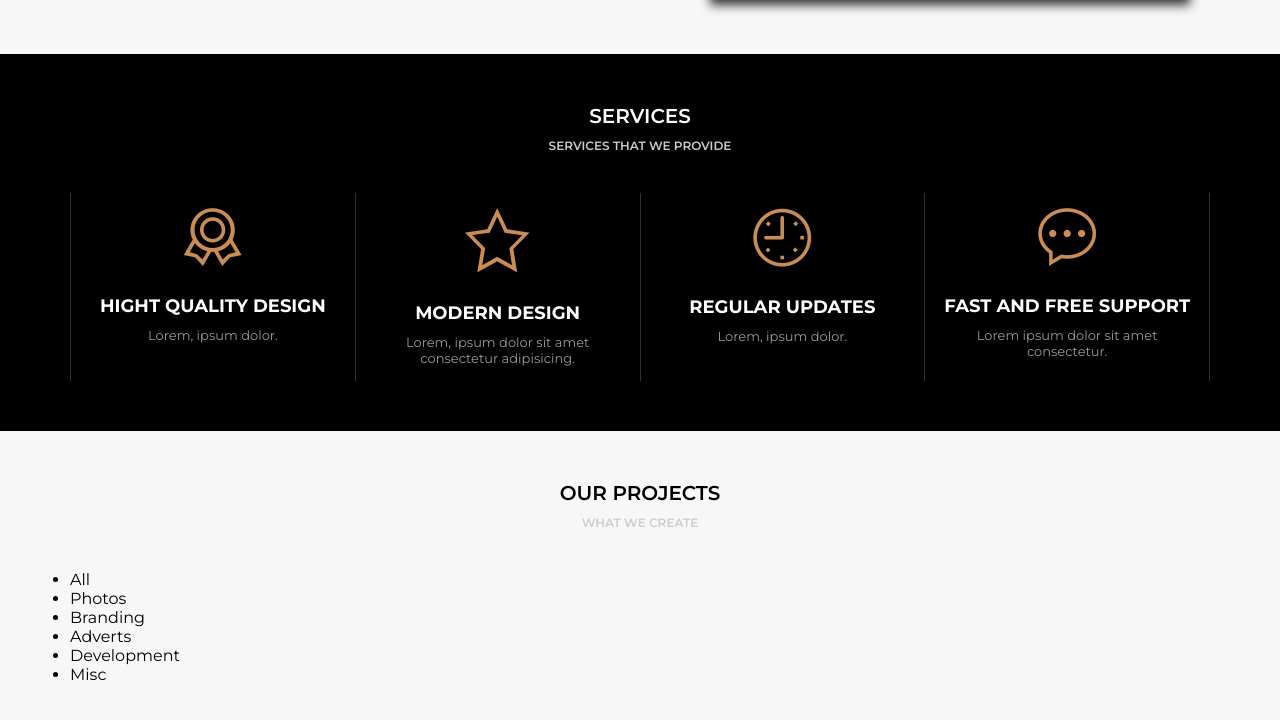
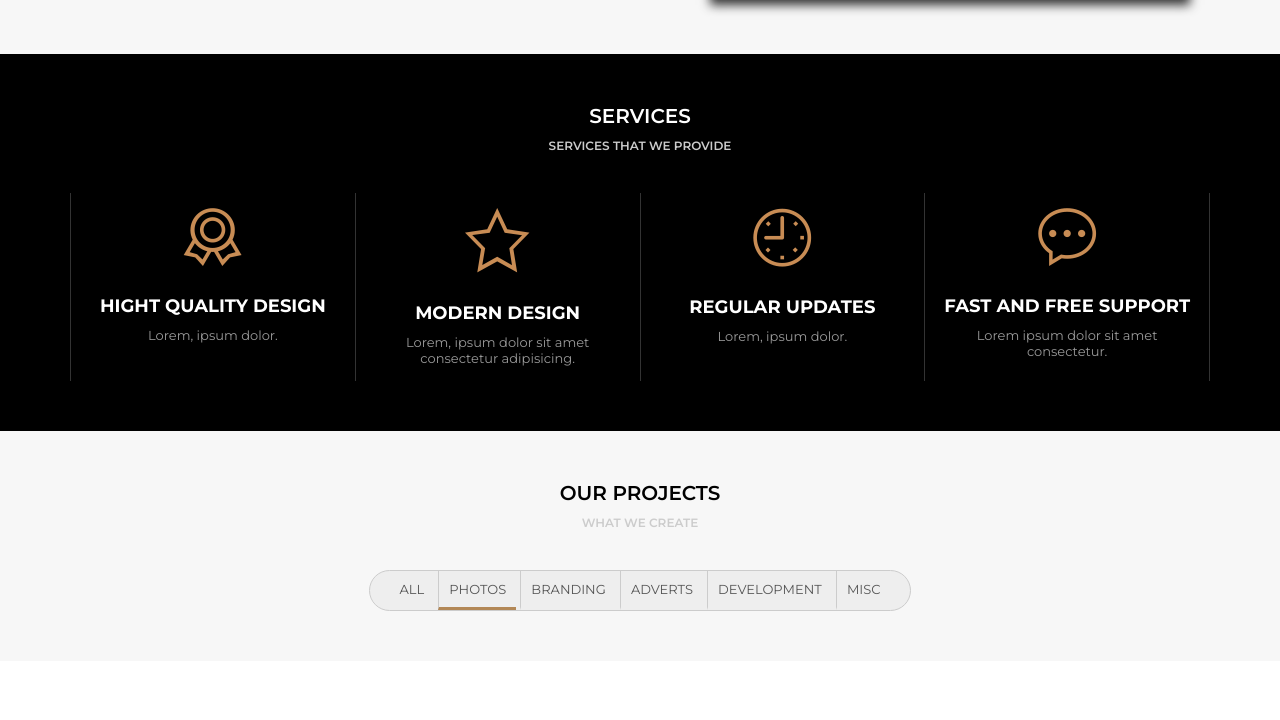
Before and after one commit to DevFernandoNunes/Projeto-Awax, a website: page home.html in a window 1280 px wide. Shown: the part 1239-1959 px from the top of the page. After the commit the page ends 1900 px from the top, so only its background shows below. Drawn offline with Linux system fonts and the light colour scheme.

Commit message:
Update files

```diff
--- a/assets/css/style.css
+++ b/assets/css/style.css
@@ -272,3 +272,54 @@ header {
   font-size: 13px;
   color: #999;
 }
+
+.section-projects {
+  display: flex;
+  flex-direction: column;
+  align-items: center;
+}
+
+.section-projects--filters {
+  border: 1px solid #ccc;
+  background-color: #eee;
+  border-radius: 30px;
+  display: inline-block;
+  padding: 0 20px;
+}
+
+.section-projects--filters ul,
+.section-projects--filters li {
+  list-style: none;
+}
+
+.section-projects--filters li {
+  display: inline-block;
+  padding: 10px;
+  text-transform: uppercase;
+  font-size: 13px;
+  border-left: 1px solid #ccc;
+  color: #555;
+  border-bottom: 3px solid #eee;
+  text-decoration: none;
+}
+
+.section-projects--filters li:hover {
+  display: inline-block;
+  padding: 10px;
+  text-transform: uppercase;
+  font-size: 13px;
+  border-left: 1px solid #ccc;
+  color: #555;
+  border-bottom: 3px solid #b28756;
+  text-decoration: none;
+  cursor: pointer;
+}
+
+.section-projects--filters li:first-child {
+  border-left: none;
+}
+
+.section-projects--filters li:hover,
+.section-projects--filters li.active {
+  border-bottom: 3px solid #b28756;
+}
--- a/home.html
+++ b/home.html
@@ -112,7 +112,7 @@
                     <div class="section-projects--filters">
                         <ul>
                             <li>All</li>
-                            <li>Photos</li>
+                            <li class="active">Photos</li>
                             <li>Branding</li>
                             <li>Adverts</li>
                             <li>Development</li>
```
